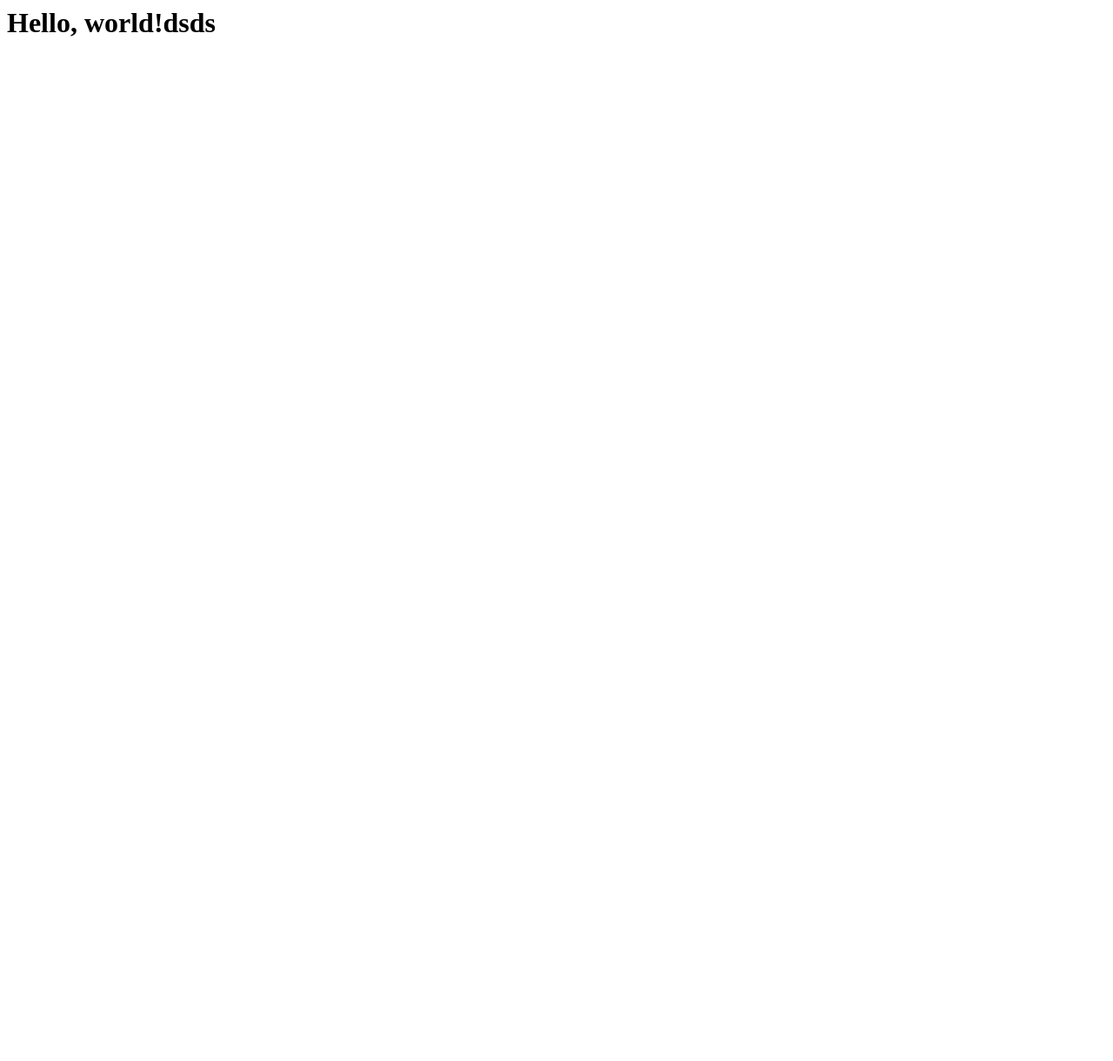
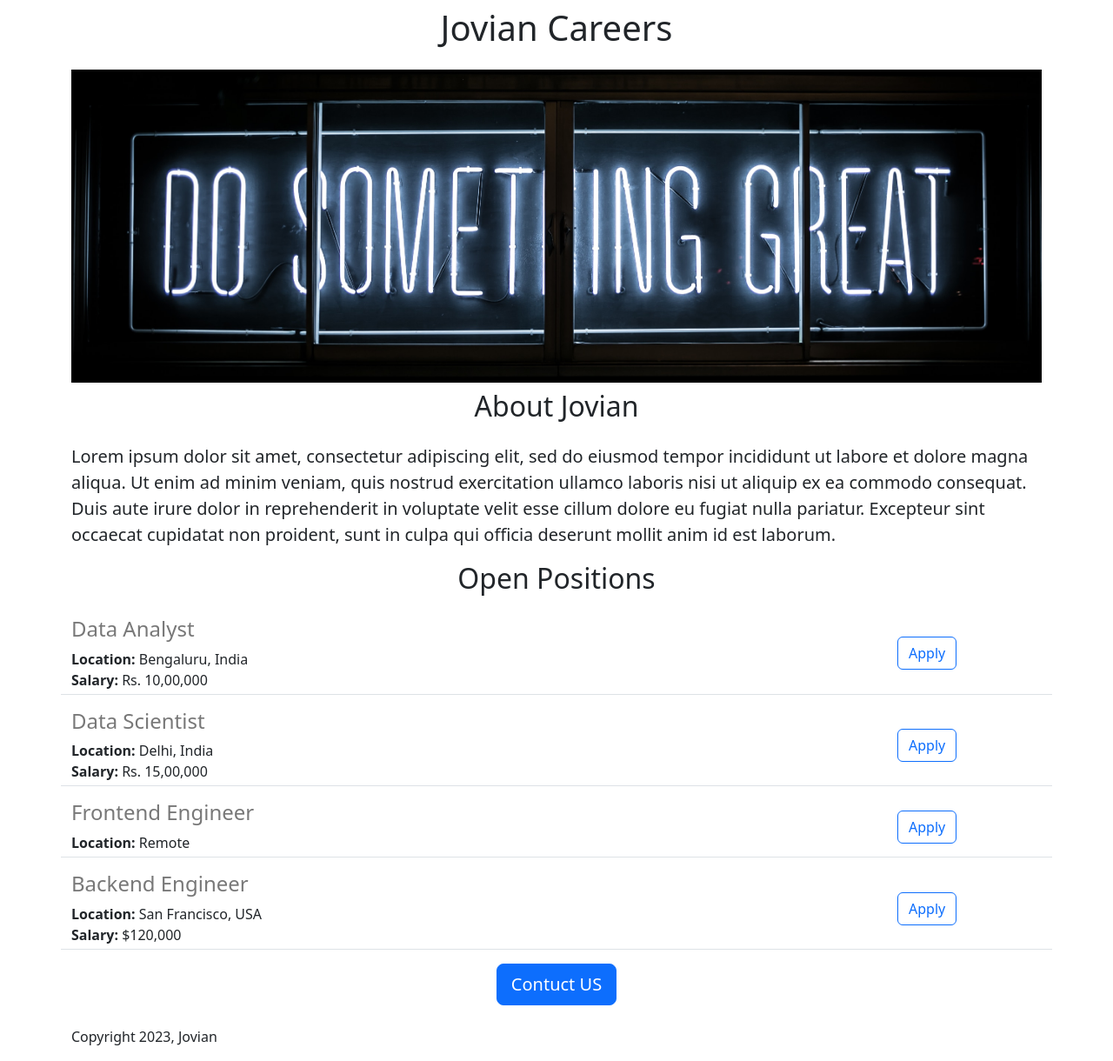
Before and after one commit to user9563/jovian-careers-website, a Flask app: page / in a window 1280 px wide. Before the commit the page is almost empty. Shown: the whole page at 87% size. Before the commit the page ends 42 px from the top, so only its background shows below. Run offline with Flask 2, Linux system fonts and the light colour scheme.

Commit message:
Added dynamic data and API route

```diff
--- a/app.py
+++ b/app.py
@@ -1,11 +1,46 @@
-from flask import Flask
+from flask import Flask, render_template, jsonify
 
 app = Flask(__name__)
 
+JOBS = [
+  {
+  'id': 1,
+  'title': 'Data Analyst',
+  'location': 'Bengaluru, India',
+  'salary': 'Rs. 10,00,000'
+  },
+
+  {
+  'id': 2,
+  'title': 'Data Scientist',
+  'location': 'Delhi, India',
+  'salary': 'Rs. 15,00,000'
+  },
+
+  {
+  'id': 3,
+  'title': 'Frontend Engineer',
+  'location': 'Remote',
+  },
+
+  {
+  'id': 4,
+  'title': 'Backend Engineer',
+  'location': 'San Francisco, USA',
+  'salary': '$120,000'
+  }
+]
 
 @app.route("/")
 def hello_world():
-  return "<h1>Hello, world!dsds</h1>"
+  return render_template("home.html",
+                         jobs=JOBS,
+                         company_name="Jovian")
+
+@app.route("/api/jobs")
+def list_jobs():
+  return jsonify(JOBS)
+
 
 
 if __name__ == "__main__":
--- a/templates/home.html
+++ b/templates/home.html
@@ -1,48 +1,27 @@
 <!DOCTYPE html>
 <html>
     <head>
+        <meta charset="utf-8">
+        <meta name="viewport" content="width=device-width, initial-scale=1">
+
         <title>Title</title>
+
+        <link href="https://cdn.jsdelivr.net/npm/bootstrap@5.3.0-alpha3/dist/css/bootstrap.min.css" rel="stylesheet" integrity="sha384-KK94CHFLLe+nY2dmCWGMq91rCGa5gtU4mk92HdvYe+M/SXH301p5ILy+dN9+nJOZ" crossorigin="anonymous">
+
         <style>
-            h1 {
-                font-size: 40px;
-                font-family: system-ui, -apple-system, BlinkMacSystemFont, 'Segoe UI', Roboto, Oxygen, Ubuntu, Cantarell, 'Open Sans', 'Helvetica Neue', sans-serif;
-                font-weight: normal;
-                color: rgb(50, 50, 50);
-                text-align: center;
-            }
-
-            h2 {
-                font-family: system-ui, -apple-system, BlinkMacSystemFont, 'Segoe UI', Roboto, Oxygen, Ubuntu, Cantarell, 'Open Sans', 'Helvetica Neue', sans-serif;
-                font-size: 32px;
-                color: rgb(100,100,100);
-                text-align: center;
-                font-weight: normal;
-            }
-
-            .bodytext {
-                font-family: system-ui, -apple-system, BlinkMacSystemFont, 'Segoe UI', Roboto, Oxygen, Ubuntu, Cantarell, 'Open Sans', 'Helvetica Neue', sans-serif;
-                color: rgb(80, 80, 80);
-            }
-
             #banner {
+                height: 360px;
                 width: 100%;
-                height: 360px;
                 object-fit: cover;
-            }
-
-            #container {
-                max-width: 720px;
-                margin: 0 auto 0 auto;
             }
         </style>
     </head>
     <body>
-        <div id="container">
-            <h1>Jovian Careers</h1>
-            <img id="banner" src="\static\clark-tibbs-oqStl2L5oxI-unsplash.jpg" alt="banner">
-            <h1>Jovian Careers 2</h1>
-            <h2>About Jovian</h2>
-            <p class="bodytext">
+        <div class="container">
+            <h1 class="text-center mt-2 mb-4">{{company_name}} Careers</h1>
+            <img class="img-fluid" id="banner" src="\static\clark-tibbs-oqStl2L5oxI-unsplash.jpg" alt="banner">
+            <h2 class="text-center mt-2 mb-4">About Jovian</h2>
+            <p class="lead">
                 Lorem ipsum dolor sit amet, consectetur
                 adipiscing elit, sed do eiusmod tempor
                 incididunt ut labore et dolore magna
@@ -56,14 +35,16 @@
                 proident, sunt in culpa qui officia
                 deserunt mollit anim id est laborum.
             </p>
-            <h2>Open Positions</h2>
-            <p class="bodytext">
-                TODO - Show the jobs here
-            </p>
-            <div style="text-align: center;">
-                <button>Contuct US</button>
+            <h2 class="text-center mt-2 mb-4">Open Positions</h2>
+            <div>
+                {% for job in jobs %}
+                    {% include 'jobitem.html' %}
+                {% endfor %}
             </div>
-            <p >Copyright 2023, Jovian</p>
+            <div class="text-center">
+                <button class="btn btn-primary btn-lg">Contuct US</button>
+            </div>
+            <p class="mt-4">Copyright 2023, Jovian</p>
         </div>
     </body>
 </html>
--- /dev/null
+++ b/templates/jobitem.html
@@ -0,0 +1,14 @@
+<div class="border-bottom row" style="margin-bottom:16px; padding-bottom:4px;">
+    <div class="col-10">
+        <h4 style="color: rgb(120, 120, 120); margin-bottom: 8px;">
+            {{job['title']}}
+        </h4>
+        <div><b>Location: </b>{{job['location']}}</div>
+        {% if 'salary' in job %}
+        <div><b>Salary: </b>{{job['salary']}}</div>
+        {% endif %}
+    </div>
+    <div class="col-2 d-flex align-items-center">
+        <button type="button" class="btn btn-outline-primary">Apply</button>
+    </div>
+</div>
```
